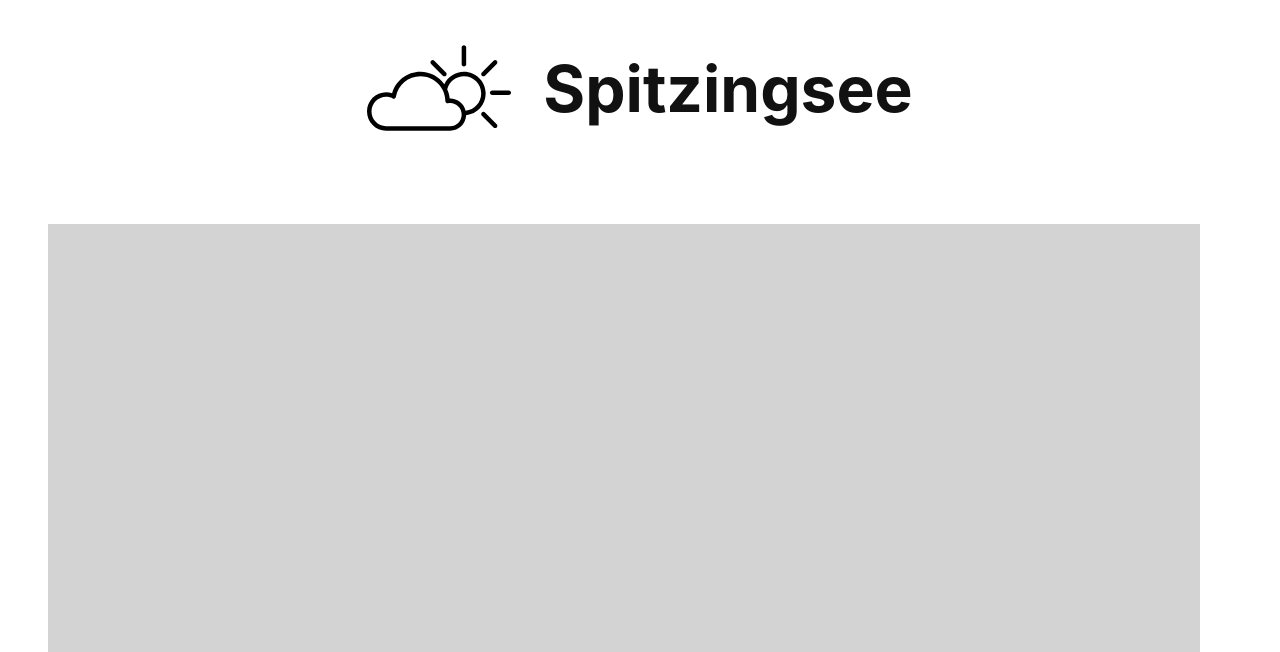
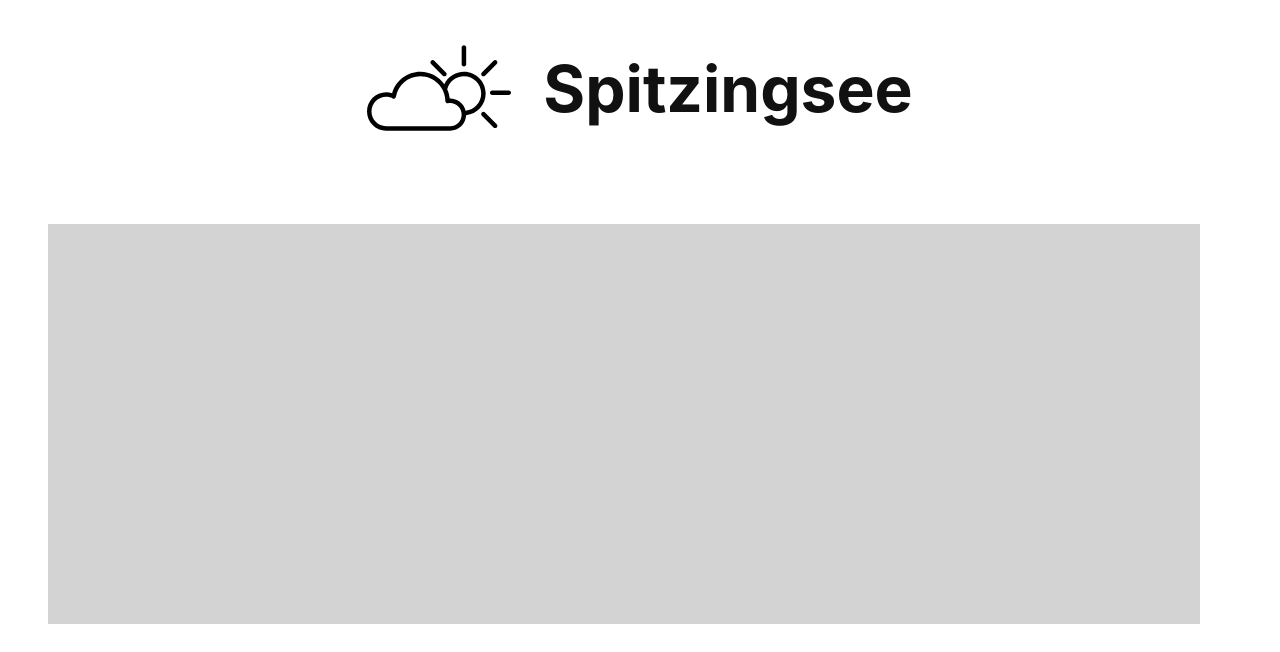
Before and after one commit to app-5ls-de/wetter, a Jekyll site: the page built from _ort/spitzingsee.md, in a window 1280 px wide. Shown: the top 652 px of the page. Built offline with Jekyll 4.4.1, drawn with Linux system fonts in a browser that asks for light colours; a script that is not in the unit is left out; grey boxes are pictures that could not be loaded.

Commit message:
windguru height was to small

```diff
--- a/_layouts/main.html
+++ b/_layouts/main.html
@@ -196,7 +196,7 @@
         .windguru {
             background-color: lightgray;
             width: 100%;
-            height: 449px;
+            min-height: 400px;
         }
 
         .legal>a {
```
